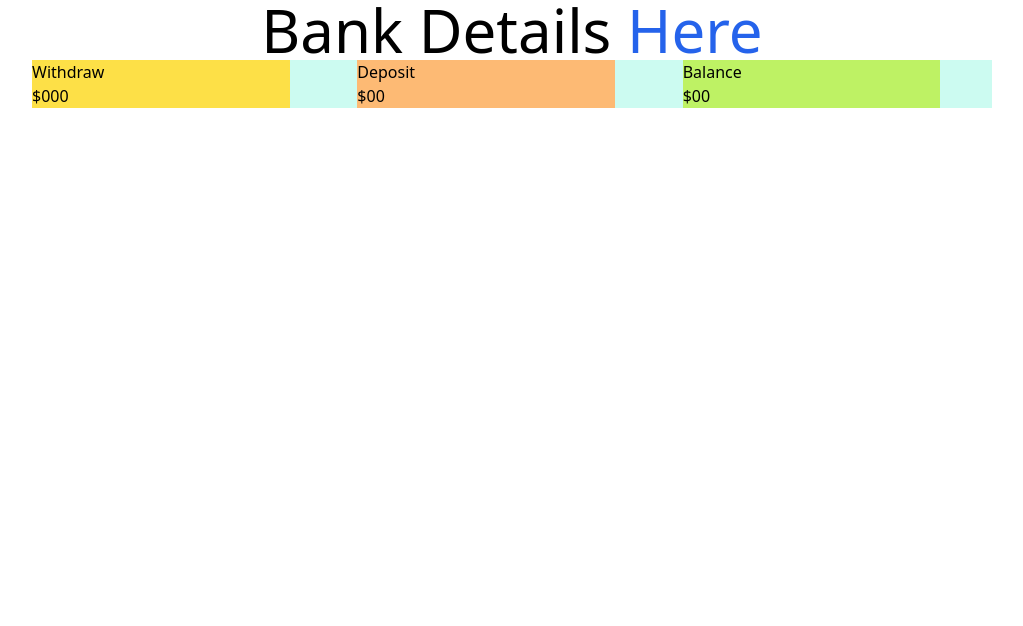
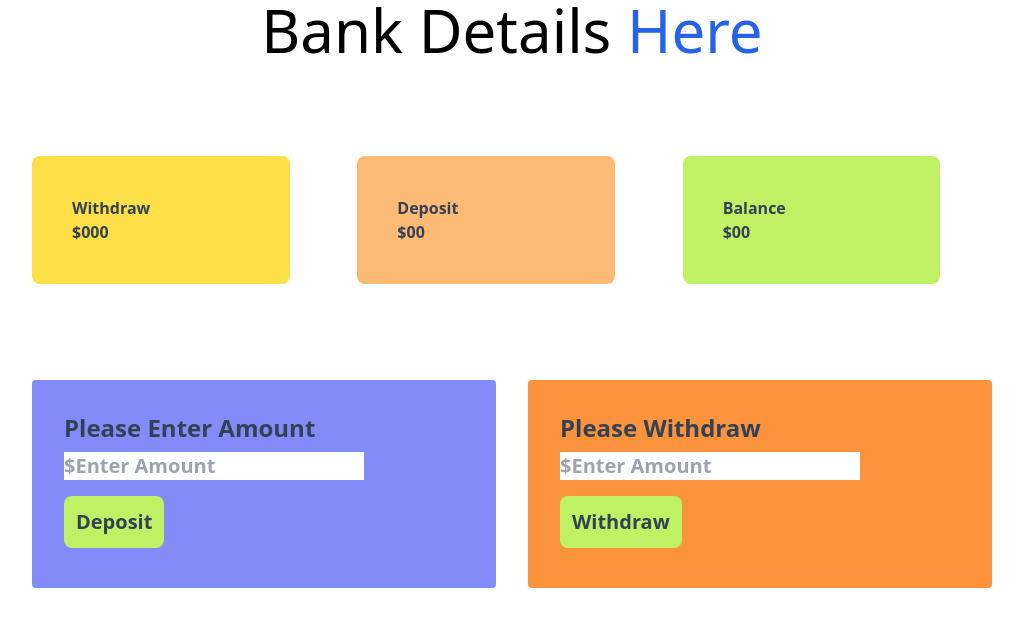
Before and after one commit to Mousamia/baap-er-bank, a plain HTML site: page bank-info.html in a window 1280 px wide. Shown: the whole page, without its empty margins (128-1151 px from the left). Drawn offline with nearby package versions, Linux system fonts and the light colour scheme.

Commit message:
kisu ekta

```diff
--- a/bank-info.html
+++ b/bank-info.html
@@ -16,18 +16,35 @@
     </header>
 
     <main>
-        <div class="grid grid-cols-3 gap-4 mx-auto w-9/12 bg-teal-100">
-            <div class="w-10/12 bg-yellow-300">
+        <div class="grid grid-cols-3 gap-4 mt-24 mx-auto w-9/12 font-bold  text-slate-700">
+            <div class="w-10/12 bg-yellow-300 p-10 rounded-lg font">
                 <h4>Withdraw</h4>
                 <h2>$000</h2>
             </div>
-            <div class="w-10/12 bg-orange-300">
+            <div class="w-10/12 bg-orange-300 p-10 rounded-lg">
                 <h4>Deposit</h4>
                 <h2>$00</h2>
             </div>
-            <div class="w-10/12 bg-lime-300">
+            <div class="w-10/12 bg-lime-300 p-10 rounded-lg">
                 <h4>Balance</h4>
                 <h2>$00</h2>
+            </div>
+        </div>
+
+        <div class="grid grid-cols-2 gap-8 mt-24 mx-auto w-9/12 font-semibold text-xl text-slate-700">
+            <div class="p-8 bg-indigo-400 rounded">
+                <h3 class="text-2xl">Please Enter Amount</h3>
+                <input type="text" name="" id="input-field1" class="my-2 w-9/12" placeholder="$Enter Amount">
+                <button id="btn-deposit" class="block bg-lime-300 p-3 my-2 rounded-lg hover:bg-sky-700">
+                    Deposit
+                </button>
+            </div>
+            <div class="p-8 bg-orange-400 rounded">
+                <h3 class="text-2xl">Please Withdraw</h3>
+                <input type="text" name="" id="input-field2" class="my-2 w-9/12" placeholder="$Enter Amount">
+                <button id="btn-withdraw" class="block bg-lime-300 p-3 my-2 rounded-lg hover:bg-sky-700">
+                    Withdraw
+                </button>
             </div>
         </div>
     </main>
```
